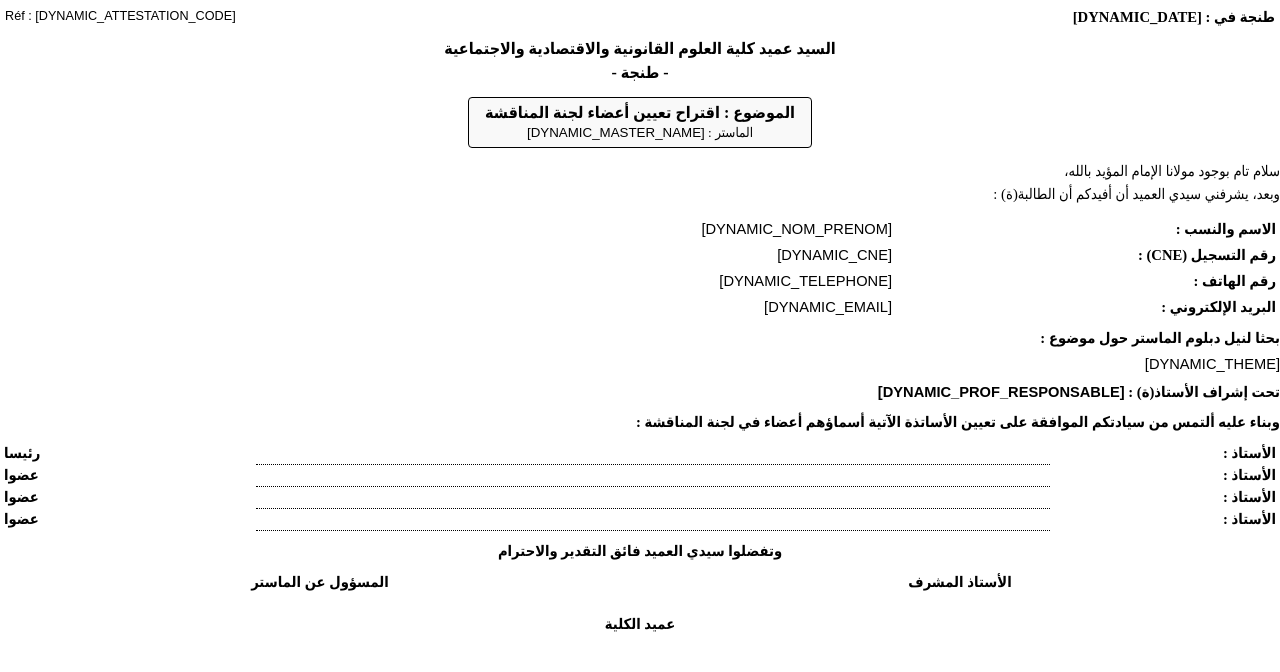
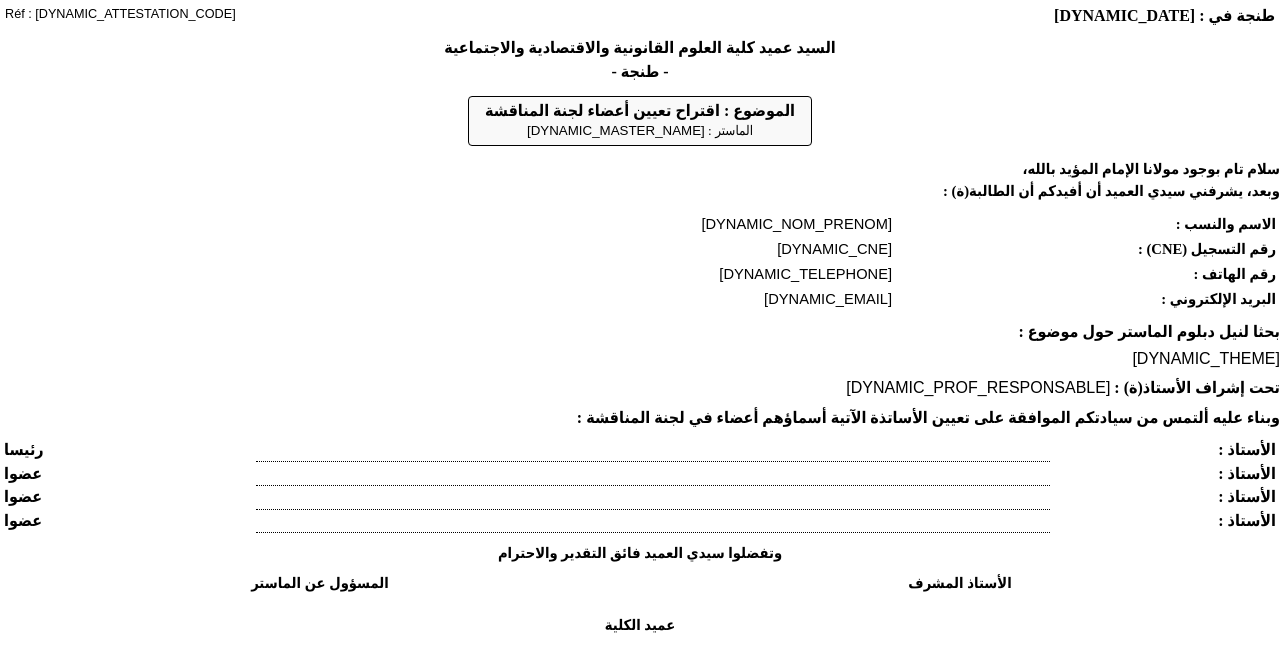
Before and after one commit to Hamza-Gomairi/masters_auto, a website: page template_formulaire_jury_ar.html in a window 1280 px wide. Shown: the part 82-754 px from the top of the page. Drawn offline with Linux system fonts and the light colour scheme.

Commit message:
Bump to v1.6 + AR Times New Roman 12pt bold

```diff
--- a/template_formulaire_jury_ar.html
+++ b/template_formulaire_jury_ar.html
@@ -25,8 +25,9 @@
             margin: 0;
             padding: 0;
             color: #000000;
-            line-height: 1.22;
-            font-size: 11pt;
+            line-height: 1.18;
+            font-size: 12pt;
+            font-weight: 700;
             direction: rtl;
         }
 
@@ -113,7 +114,7 @@
         .intro-text {
             margin-bottom: 10px;
             font-size: 11pt;
-            line-height: 1.6;
+            line-height: 1.5;
         }
 
         .info-table {
@@ -142,6 +143,7 @@
         .filled-value {
             font-family: Arial, sans-serif;
             font-style: normal;
+            font-weight: normal;
         }
 
         .theme-section {
```
Also changed, not shown: public/index.html (+4 -4 lines).
